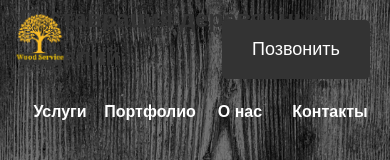
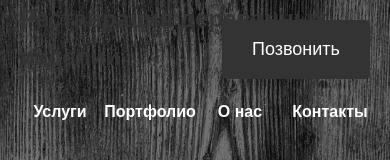
Before and after one commit to gorbatko110/woodservice.kh, a plain HTML site: page index.html in a window 390 px wide. Shown: the top 160 px of the page. Drawn offline with Linux system fonts and the light colour scheme.

Commit message:
Update styles.css

```diff
--- a/styles.css
+++ b/styles.css
@@ -25,13 +25,12 @@ body {
     height: auto;
 }
 
-/* Адаптивные стили для мобильных устройств */
+/* Скрытие логотипа на мобильных устройствах */
 @media (max-width: 768px) {
     .logo {
-        width: 60px; /* Уменьшаем размер логотипа */
-        top: 10px;
-        left: 10px;
+        display: none;
     }
+}
 
     header h1 {
         font-size: 1.5rem; /* Уменьшаем размер заголовка */
```
